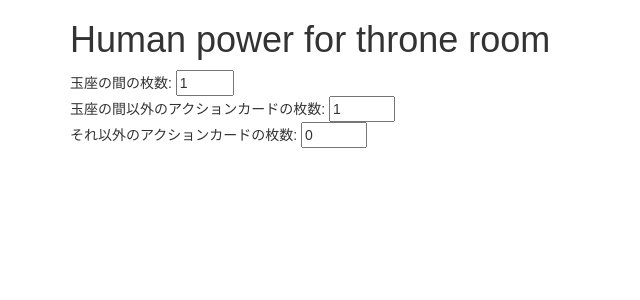
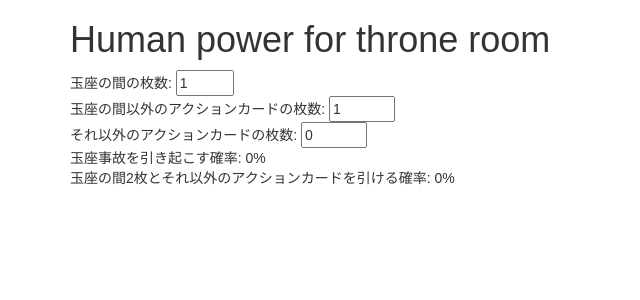
Before and after one commit to autopp/human-power-for-throne-room, a React (Create React App) app: page / in a window 1280 px wide. Shown: the top 300 px of the page, without its empty margins (0-640 px from the left). Built offline with nearby package versions, Linux system fonts and the light colour scheme.

Commit message:
fix: check # of deck

```diff
--- a/src/App.js
+++ b/src/App.js
@@ -20,8 +20,8 @@ class App extends Component {
   }
 
   C(x, y) {
-    if (x <= y) {
-      return 1;
+    if (x < y) {
+      return 0;
     }
 
     let r = 1;
@@ -34,11 +34,32 @@ class App extends Component {
   }
 
   calcProbabilityOfAccident() {
-    return 100 * (this.C(this.state.throne + this.state.other, 5) / this.C(this.state.throne + this.state.action + this.state.other, 5) - this.C(this.state.other, 5) / this.C(this.state.throne + this.state.action + this.state.other, 5));
+    let { throne, action, other } = this.state;
+    let total = throne + action + other;
+
+    if (total <= 5) {
+      return throne >= 1 && action == 0 ? 100 : 0;
+    }
+
+    return (this.C(throne + other, 5) - this.C(other, 5)) / this.C(total, 5) * 100;
   }
 
   calcProbabilityOfDoubleThroneAction() {
-    return 100 - (this.C(this.state.action + this.state.other, 5) + this.C(this.state.throne, 1) * this.C(this.state.action + this.state.other, 4) + this.C(this.state.throne, 2) * this.C(this.state.other, 3) + this.C(this.state.throne, 3) * this.C(this.state.other, 2) + this.C(this.state.throne, 4) * this.C(this.state.other, 1) + this.C(this.state.throne, 5)) * 100 / this.C(this.state.throne + this.state.action + this.state.other, 5);
+    let { throne, action, other } = this.state;
+    let total = throne + action + other
+
+    if (total <= 5) {
+      return throne >= 2 && action >= 1 ? 100 : 0;
+    }
+
+    let throne0 = this.C(action + other, 5);
+    let throne1 = this.C(throne, 1) * this.C(action + other, 4);
+    let throne2 = this.C(throne, 2) * this.C(other, 3);
+    let throne3 = this.C(throne, 3) * this.C(other, 2);
+    let throne4 = this.C(throne, 4) * this.C(other, 1);
+    let throne5 = this.C(throne, 5);
+
+    return 100 - (throne0 + throne1 + throne2 + throne3 + throne4 + throne5) / this.C(total, 5) * 100;
   }
 
   render() {
@@ -48,6 +69,8 @@ class App extends Component {
         <div>玉座の間の枚数: <input type="number" value={this.state.throne} min="1" max="10" step="1" onChange={this.onChangeThrone} /></div>
         <div>玉座の間以外のアクションカードの枚数: <input type="number" value={this.state.action} min="1" max="100" step="1" onChange={this.onChangeAction} /></div>
         <div>それ以外のアクションカードの枚数: <input type="number" value={this.state.other} min="0" max="100" step="1" onChange={this.onChangeOther} /></div>
+        <div>玉座事故を引き起こす確率: {this.calcProbabilityOfAccident()}%</div>
+        <div>玉座の間2枚とそれ以外のアクションカードを引ける確率: {this.calcProbabilityOfDoubleThroneAction()}%</div>
       </div>
     );
   }
```
